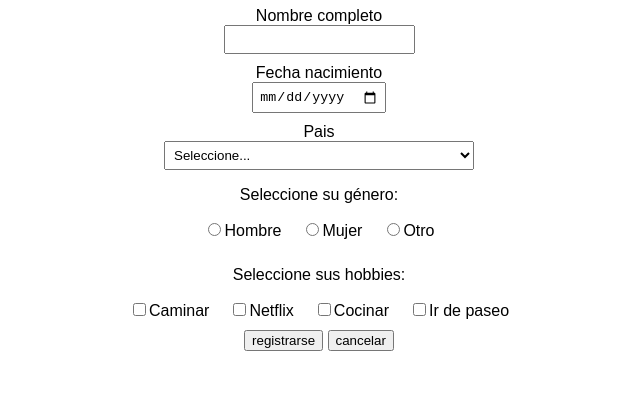
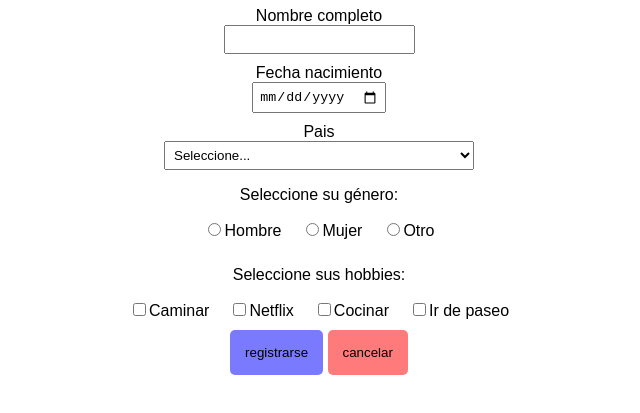
Before and after one commit to emilio93/HTML-CSS-JS-Practice, a plain HTML site: page index.html in a window 1280 px wide. Shown: the part 87-500 px from the top of the page, without its empty margins (321-961 px from the left). Drawn offline with Linux system fonts and the light colour scheme.

Commit message:
Add button styling

```diff
--- a/styles.css
+++ b/styles.css
@@ -47,3 +47,27 @@ select {
   margin: 0 5px;
   padding: 0 5px;
 }
+
+.primary-button, .secondary-button {
+    padding: 15px;
+    border: 0;
+    border-radius: 5px;
+}
+
+.primary-button {
+    background-color: rgb(122, 122, 255);
+}
+
+.secondary-button {
+    background-color: rgb(255, 122, 122);
+}
+
+
+.primary-button:hover {
+    background-color: rgb(60, 60, 255);
+}
+
+.secondary-button:hover
+ {
+    background-color: rgb(255, 60, 60);
+}
```
